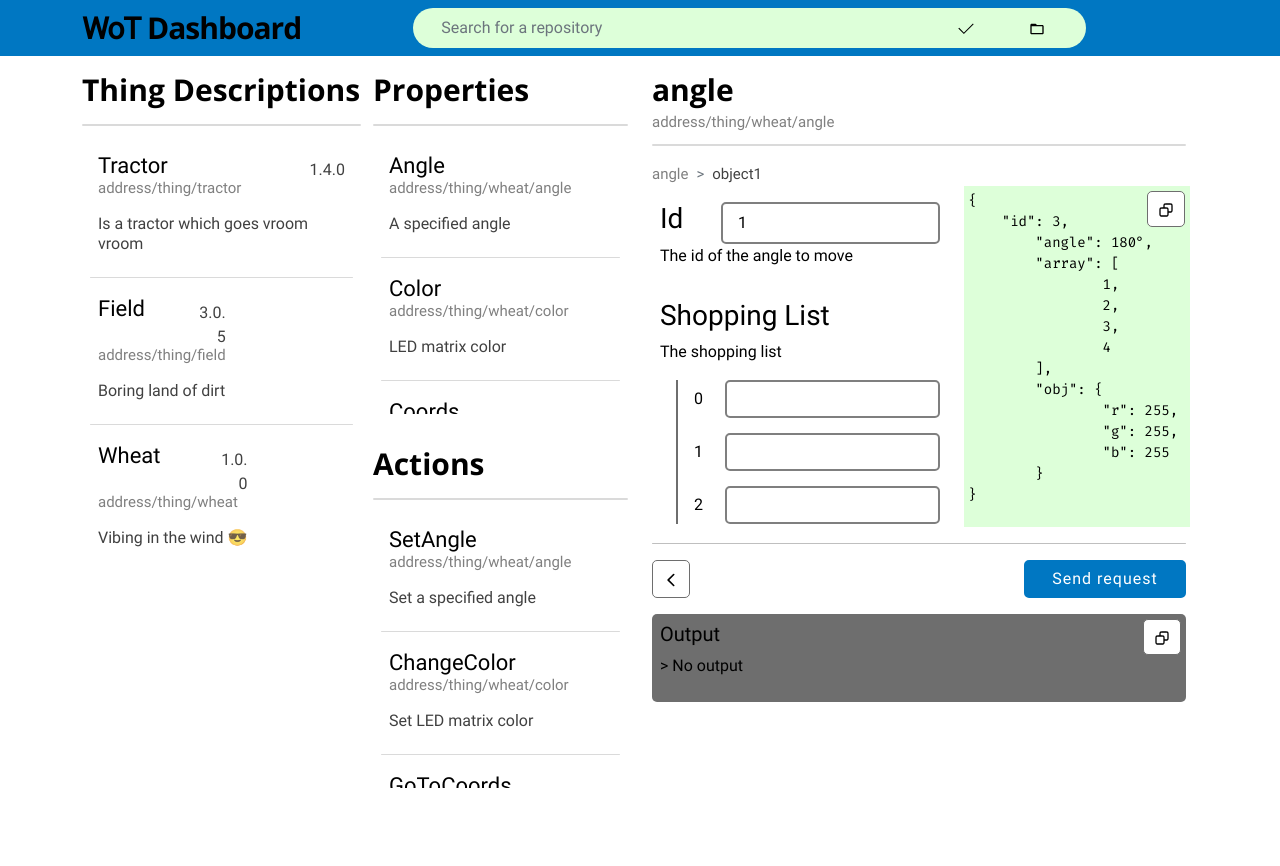
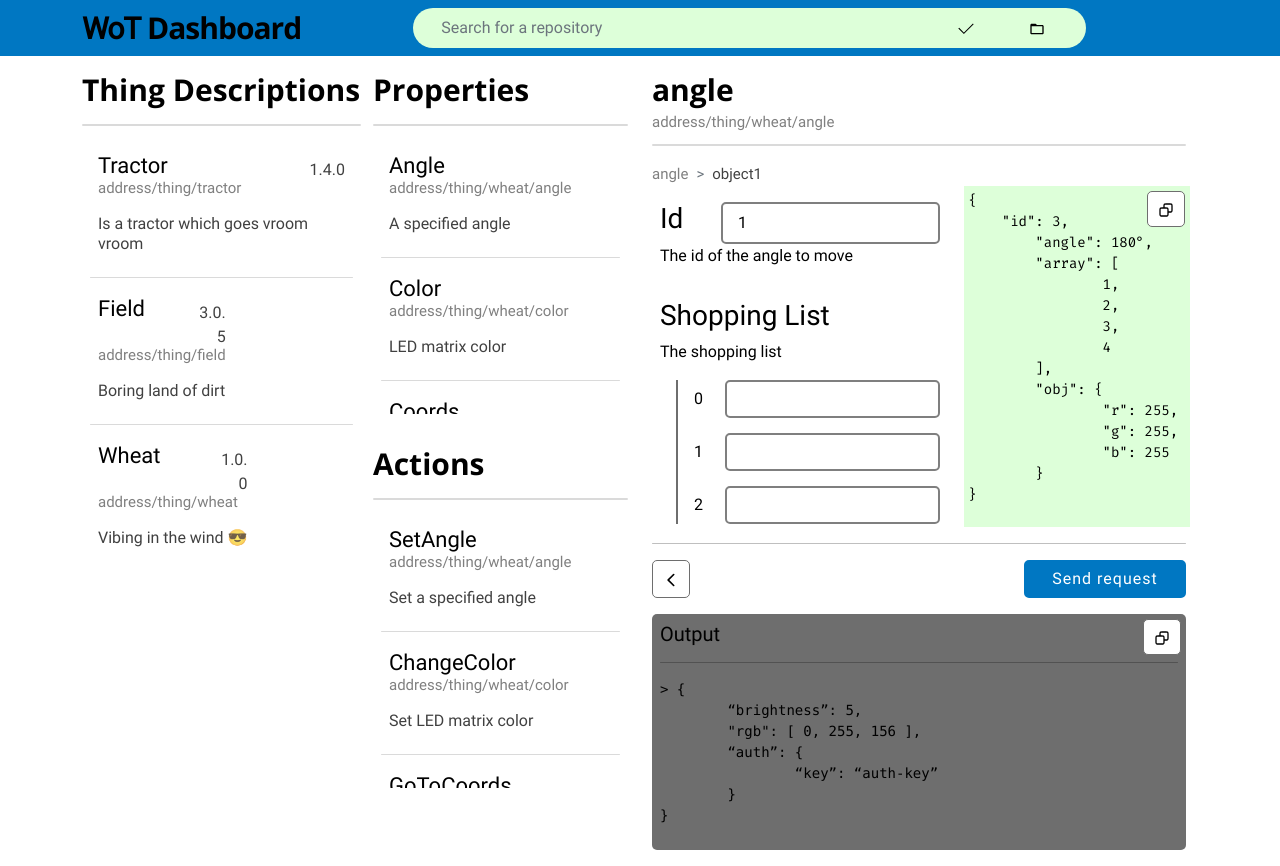
Before and after one commit to Erro48/itd-debugtool, a React (Create React App) app: page / in a window 1280 px wide. Before the commit the page ends 820 px from the top, so only its background shows below. Built offline with nearby package versions, Linux system fonts and the light colour scheme.

Commit message:
Add code tag instead of simple paragraph in output panel

```diff
--- a/src/components/panels/OutputPanel.js
+++ b/src/components/panels/OutputPanel.js
@@ -6,10 +6,21 @@ function OutputPanel() {
 		<>
 			<section class='output mt-3 p-2'>
 				<h2>Output</h2>
+				<hr />
 				<button class='button light-btn icon-btn top-right-btn'>
 					<Icon src='../icons/copy.svg' alt={'Copy'} />
 				</button>
-				<p>No output</p>
+				<pre>
+					<code>
+						{`{
+	“brightness”: 5,
+	"rgb": [ 0, 255, 156 ],
+	“auth”: {
+		“key”: “auth-key”
+	}
+}`}
+					</code>
+				</pre>
 			</section>
 			{/* <button
 				type='button'
--- a/src/components/panels/outputPanel.css
+++ b/src/components/panels/outputPanel.css
@@ -8,6 +8,6 @@
 	font-size: 20px;
 }
 
-.output p::before {
+.output pre::before {
 	content: '> ';
 }
```
